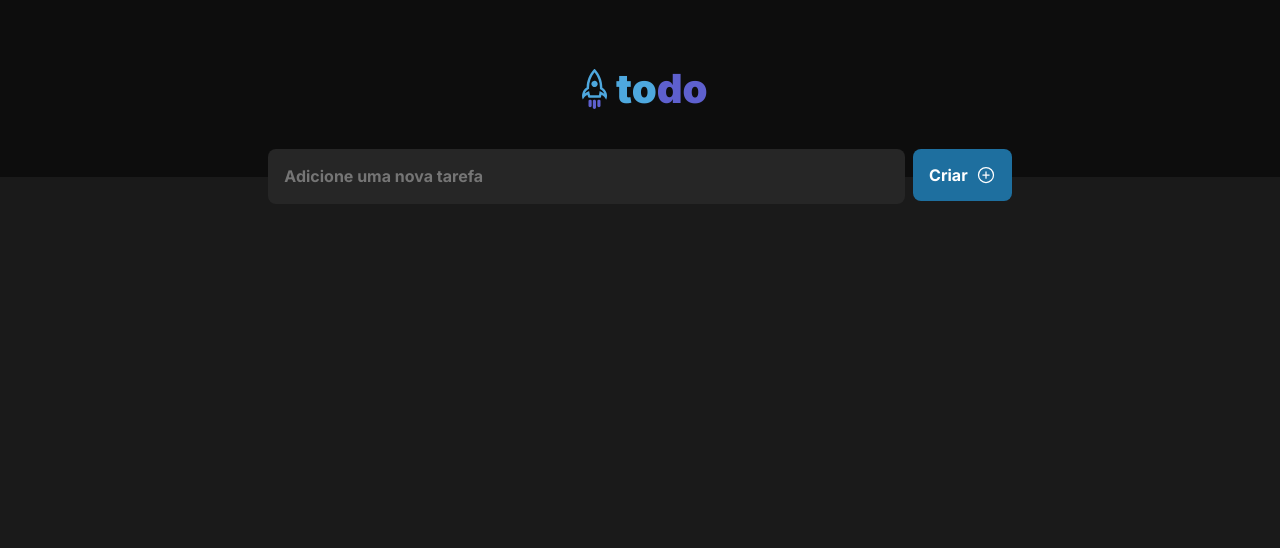
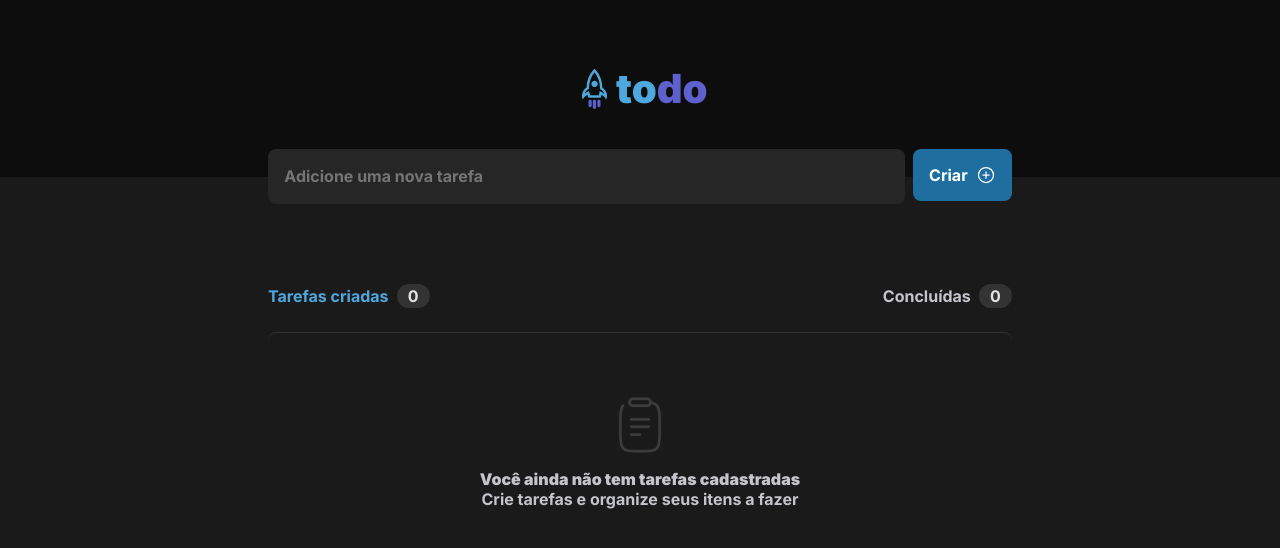
Before and after one commit to LuizGVValentin1999/to-doList, a React (Vite) app: page / in a window 1280 px wide. Shown: the top 548 px of the page. Built offline with nearby package versions, Linux system fonts and the light colour scheme.

Commit message:
Interface inicial

```diff
--- a/src/App.tsx
+++ b/src/App.tsx
@@ -1,7 +1,7 @@
 import "./global.css";
 import styles from "./App.module.css";
 import { Header } from "./components/Header";
-import { NewTask } from "./components/NewTask";
+import { TaskList } from "./components/TaskList";
 
 function App() {
   return (
@@ -9,7 +9,7 @@ function App() {
       <Header />
 
       <div className={styles.wrapper}>
-        <NewTask />
+        <TaskList />
         <main></main>
       </div>
     </div>
--- a/src/components/Header.tsx
+++ b/src/components/Header.tsx
@@ -4,7 +4,7 @@ export function Header(){
     return (
         <header className={styles.header}>
         <strong >
-          <img src={blueLogo} alt="Logotipo da blue" />
+          <img src={blueLogo} alt="Logotipo da todo" />
           <span className={styles.titleBlue} >to</span>
           <span className={styles.titlePurpleDark} >do</span>
         </strong>
--- a/src/components/NewTask.module.css
+++ /dev/null
@@ -1,50 +0,0 @@
-
-.taskForm {
-  display: flex;
-  justify-content: center;
-  gap: 0.5rem;
-  margin-top: calc(0px - 3.8rem - 15px);
-}
-
-.taskForm > strong {
-  line-height: 1.6;
-  color: var(--gray-100);
-}
-
-.taskForm input {
-  width: 39.8rem;
-  background: var(--gray-500);
-  border: 0;
-  resize: none;
-  padding: 1rem;
-  border-radius: 0.50rem;
-  color: var(--gray-100);
-  line-height: 1.4;
-  margin-top: 1rem;
-}
-
-
-.taskForm button[type="submit"] {
-  padding: 1rem 1rem;
-  margin-top: 1rem;
-  border-radius: 8px;
-  border: 0;
-  background: var(--blue-800);
-  color: var(--white);
-  cursor: pointer;
-
-  transition: background-color 0.1s;
-  display: flex;
-  align-items: center;
-  justify-content: center;
-  gap: 0.5rem;
-}
-
-.taskForm button[type="submit"]:not(:disabled):hover {
-  background: var(--blue-500);
-}
-
-.taskForm button:disabled {
-  opacity: 0.7;
-  cursor: not-allowed;
-}
--- a/src/components/NewTask.tsx
+++ /dev/null
@@ -1,22 +0,0 @@
-import { PlusCircle } from 'phosphor-react';
-import styles from './NewTask.module.css';
-export function NewTask(){
-    return (
-       <div>
-     <form autoComplete='off'  className={styles.taskForm}>
-        <input
-          type="text"
-          name="task"
-          placeholder="Adicione uma nova tarefa"
-          required
-        />
-        <footer>
-          <button type="submit" >
-          Criar
-          <PlusCircle size={20} />
-          </button>
-        </footer>
-      </form>
-       </div>
-    )
-}
--- /dev/null
+++ b/src/components/TaskList.module.css
@@ -0,0 +1,120 @@
+
+.taskForm {
+  display: flex;
+  justify-content: center;
+  gap: 0.5rem;
+  margin-top: calc(0px - 3.8rem - 15px);
+}
+
+.taskForm > strong {
+  line-height: 1.6;
+  color: var(--gray-100);
+}
+
+.taskForm input {
+  width: 39.8rem;
+  background: var(--gray-500);
+  border: 0;
+  resize: none;
+  padding: 1rem;
+  border-radius: 0.50rem;
+  color: var(--gray-100);
+  line-height: 1.4;
+  margin-top: 1rem;
+}
+
+
+.taskForm button[type="submit"] {
+  padding: 1rem 1rem;
+  margin-top: 1rem;
+  border-radius: 8px;
+  border: 0;
+  background: var(--blue-800);
+  color: var(--white);
+  cursor: pointer;
+
+  transition: background-color 0.1s;
+  display: flex;
+  align-items: center;
+  justify-content: center;
+  gap: 0.5rem;
+}
+
+.taskForm button[type="submit"]:not(:disabled):hover {
+  background: var(--blue-500);
+}
+
+.taskForm button:disabled {
+  opacity: 0.7;
+  cursor: not-allowed;
+}
+
+
+.overviewBox {
+  display: flex;
+  justify-content: center;
+}
+
+.overview {
+  margin-top: 5rem;
+  width:  46.5rem;
+  display: flex;
+  justify-content: space-between;
+}
+
+.counterTask, .counterTaskComplt {
+  display: flex;
+  gap: 0.5rem;
+  align-items: center;
+  justify-content: center;
+  font-weight: 600;
+}
+
+
+
+.counterTask p {
+  color: var(--blue-500);
+}
+
+.counterTaskComplt p  {
+    color: var(--purple-500);
+}
+
+.counterTask span, .counterTaskComplt span {
+  background: var(--gray-400);
+  color: var(--gray-100);
+  padding: 0.125rem 0.7rem;
+  border-radius: 1rem;
+}
+
+.noTasksContainerBox {
+  display: flex;
+  align-items: center;
+  justify-content: center;
+}
+
+
+.noTasksContaine {
+  width:  46.5rem;
+  display: flex;
+  flex-direction: column;
+  justify-contet: center;
+  align-items: center;
+  border-top: 1px solid var(--gray-400);
+  border-radius: 8px;
+  margin-top: 1.5rem;
+  padding: 4rem;
+}
+
+.noTasksContaine .textNotTask {
+  font-weight: 800;
+}
+
+.noTasksContaine .texteAddTask {
+  font-weight: 400;
+}
+
+.noTasksContaine img {
+  height: 3.5rem;
+  margin-bottom: 1rem;
+}
--- /dev/null
+++ b/src/components/TaskList.tsx
@@ -0,0 +1,42 @@
+import { PlusCircle  } from 'phosphor-react';
+import Clipboard from '../assets/Clipboard.svg'
+import styles from './TaskList.module.css';
+export function TaskList() {
+  return (
+    <main>
+      <form autoComplete='off' className={styles.taskForm}>
+        <input
+          type="text"
+          name="task"
+          placeholder="Adicione uma nova tarefa"
+          required
+        />
+        <footer>
+          <button type="submit" >
+            Criar
+            <PlusCircle size={20} />
+          </button>
+        </footer>
+      </form>
+      <div className={styles.overviewBox}>
+        <div className={styles.overview}>
+          <div className={styles.counterTask}>
+            <p>Tarefas criadas</p>
+            <span>0</span>
+          </div>
+          <div className={styles.counterTaskComplt}>
+            <p>Concluídas</p>
+            <span>0</span>
+          </div>
+        </div>
+      </div>
+      <div className={styles.noTasksContainerBox}>
+            <div className={styles.noTasksContaine}>
+            <img src={Clipboard} alt="Clipboard" />
+              <p  className={styles.textNotTask}>Você ainda não tem tarefas cadastradas</p>
+              <p  className={styles.texteAddTask}>Crie tarefas e organize seus itens a fazer</p>
+            </div>
+          </div>
+    </main>
+  )
+}
```
Also changed, not shown: src/assets/Clipboard.svg (added).
